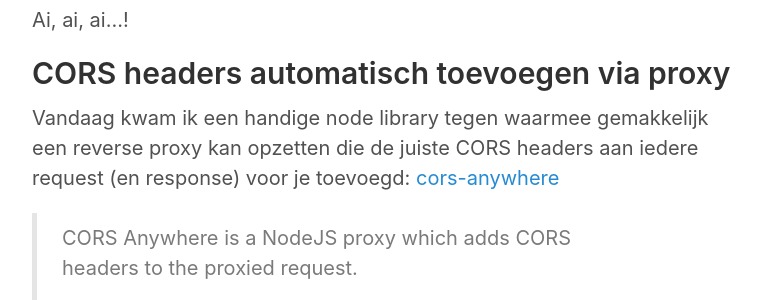
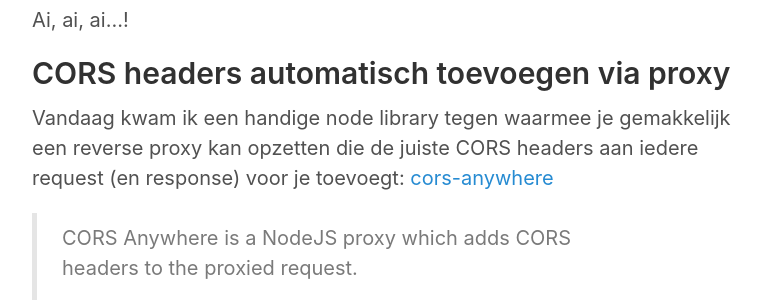
Before and after one commit to move4mobile/geekbites, a Jekyll site: the page built from _posts/2016-08-18-nodejs-proxy-cors.md, in a window 1280 px wide and 900 px high, scrolled down 650 px. Shown: the part 154-454 px from the top of the window, without its empty margins (258-1019 px from the left). Built offline with Jekyll 4.4.1, drawn with Linux system fonts in a browser that asks for light colours.

Commit message:
Fixed typos

```diff
--- a/_posts/2016-08-18-nodejs-proxy-cors.md
+++ b/_posts/2016-08-18-nodejs-proxy-cors.md
@@ -19,8 +19,8 @@ Ai, ai, ai...!
 
 ## CORS headers automatisch toevoegen via proxy
 
-Vandaag kwam ik een handige node library tegen waarmee gemakkelijk een reverse proxy kan opzetten die de juiste CORS
-headers aan iedere request (en response) voor je toevoegd: [cors-anywhere](https://www.npmjs.com/package/cors-anywhere)
+Vandaag kwam ik een handige node library tegen waarmee je gemakkelijk een reverse proxy kan opzetten die de juiste CORS
+headers aan iedere request (en response) voor je toevoegt: [cors-anywhere](https://www.npmjs.com/package/cors-anywhere)
 
 > CORS Anywhere is a NodeJS proxy which adds CORS headers to the proxied request.
 >
```
